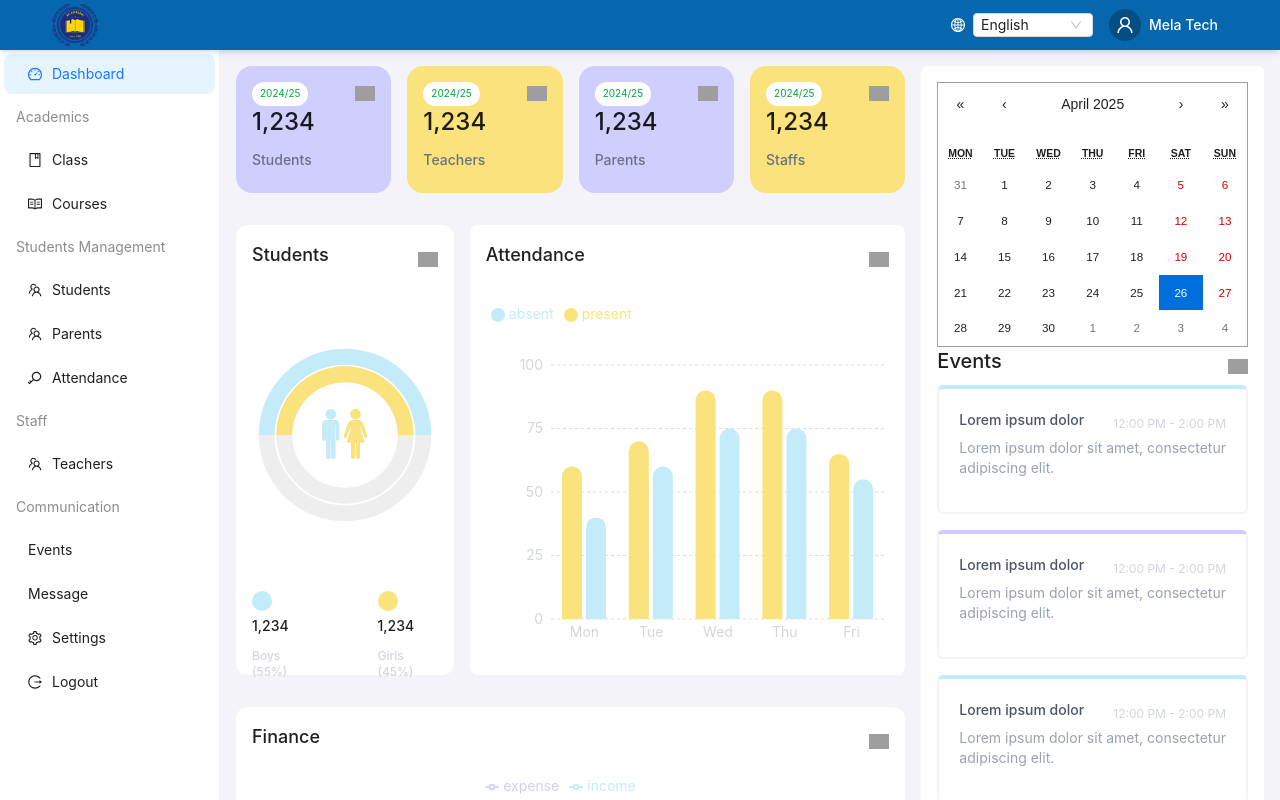
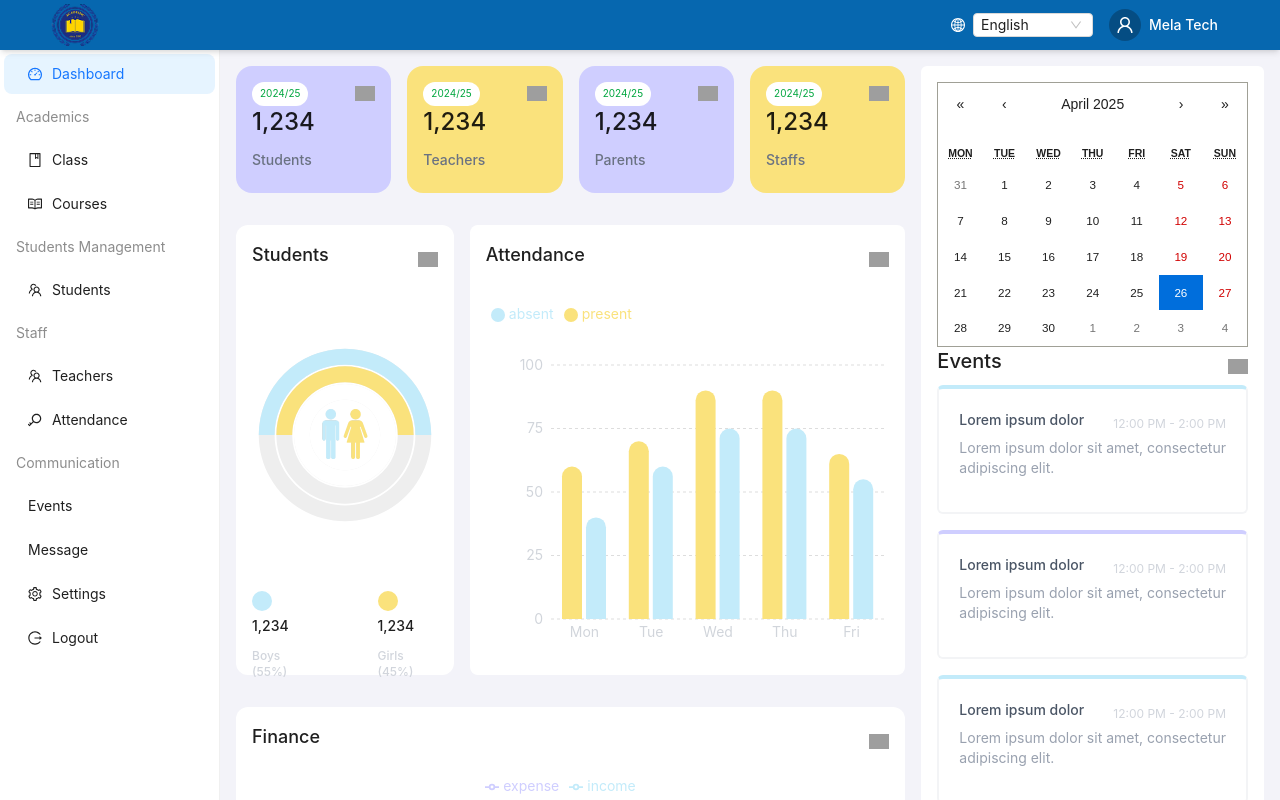
Before and after one commit to Mela-Technologies/admin-teacher-dashboard, a React (Vite) app: page /login in a window 1280 px wide. Both pictures are taken after typing "Sample", "Sample123" into the empty fields and a click on the button "Login". Built offline with nearby package versions, Linux system fonts and the light colour scheme; grey boxes are pictures that could not be loaded.

Commit message:
fix editing values

```diff
--- a/src/components/sidebar.tsx
+++ b/src/components/sidebar.tsx
@@ -51,18 +51,12 @@ const Sidebar = ({ role }: { role: "admin" | "teacher" }) => {
           label: t("students"),
           onClick: () => navigate("/admin/students"),
         },
-        {
-          key: "parents",
-          icon: <TeamOutlined />,
-          label: t("parents"),
-          onClick: () => navigate("/admin/students/parents"),
-        },
-        {
-          key: "attendance",
-          icon: <KeyOutlined />,
-          label: t("attendance"),
-          onClick: () => navigate("/admin/students/attendance"),
-        },
+        // {
+        //   key: "parents",
+        //   icon: <TeamOutlined />,
+        //   label: t("parents"),
+        //   onClick: () => navigate("/admin/students/parents"),
+        // },
       ],
     },
     {
@@ -74,6 +68,12 @@ const Sidebar = ({ role }: { role: "admin" | "teacher" }) => {
           icon: <TeamOutlined />,
           label: t("teachers"),
           onClick: () => navigate("/admin/staff/teachers"),
+        },
+        {
+          key: "attendance",
+          icon: <KeyOutlined />,
+          label: t("attendance"),
+          onClick: () => navigate("/admin/students/attendance"),
         },
       ],
     },
--- a/src/pages/courses/addCourse/addCourseController.tsx
+++ b/src/pages/courses/addCourse/addCourseController.tsx
@@ -12,7 +12,9 @@ export interface CourseFormValues {
 }
 
 export const useAddCourseController = (editValues?: CourseFormValues) => {
-  const [courses, setCourses] = useState<CourseType[]>([]);
+  const [courses, setCourses] = useState<CourseType[]>(
+    editValues?.courses || []
+  );
   const [loading, setLoading] = useState(false);
   const [gradeLevel, setGradeLevel] = useState<string | null>(
     editValues?.gradeLevel ?? null
--- a/src/pages/courses/addCourse/addCourseForm.tsx
+++ b/src/pages/courses/addCourse/addCourseForm.tsx
@@ -1,8 +1,9 @@
 // src/pages/course/addCourse/AddCourseForm.tsx
 import React, { Dispatch, SetStateAction } from "react";
 import { Button, Table, Select, Form, Input, FormInstance } from "antd";
-import { CourseFormValues, CourseType } from "./addCourseController";
+import { CourseFormValues } from "./addCourseController";
 import { useTranslation } from "react-i18next";
+import { CourseType } from "../courses";
 
 const { Option } = Select;
 
@@ -218,7 +219,7 @@ const AddCourseForm: React.FC<Props> = ({
       {/* Course Table */}
       <div className="p-4 border-gray-200 rounded bg-white shadow-sm">
         <div className="flex justify-between items-center mb-3">
-          <h3 className="text-lg font-semibold">{t("Sections")}</h3>
+          <h3 className="text-lg font-semibold">{t("Course")}</h3>
           {isEditable && (
             <Button type="dashed" onClick={addCourse}>
               {t("Add Course")}
--- a/src/pages/courses/addcourse.tsx
+++ b/src/pages/courses/addcourse.tsx
@@ -96,7 +96,6 @@ const AddCoursePage = ({
           </div>
           <div className="px-6 pb-12 h-full overflow-y-auto">
             <AddCourseForm
-              initialValues={{ gradeLevel: null, courses: [] }}
               courses={controller.courses}
               addCourse={controller.addCourse}
               removeCourse={controller.removeCourse}
@@ -131,7 +130,6 @@ const AddCoursePage = ({
           destroyOnClose
         >
           <AddCourseForm
-            initialValues={editData || { gradeLevel: "", courses: [] }}
             courses={controller.courses}
             addCourse={controller.addCourse}
             removeCourse={controller.removeCourse}
```
